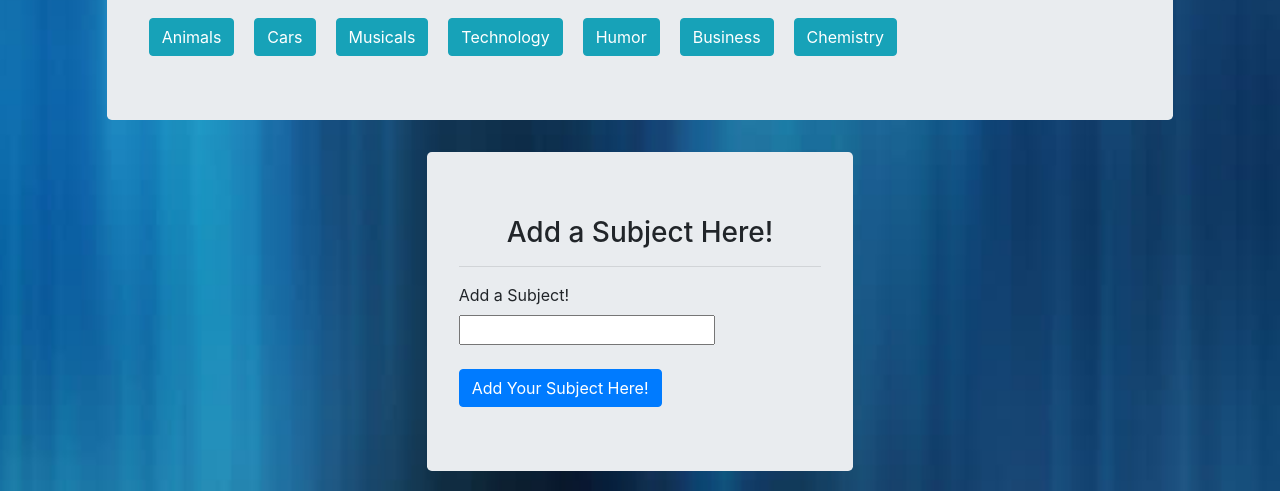
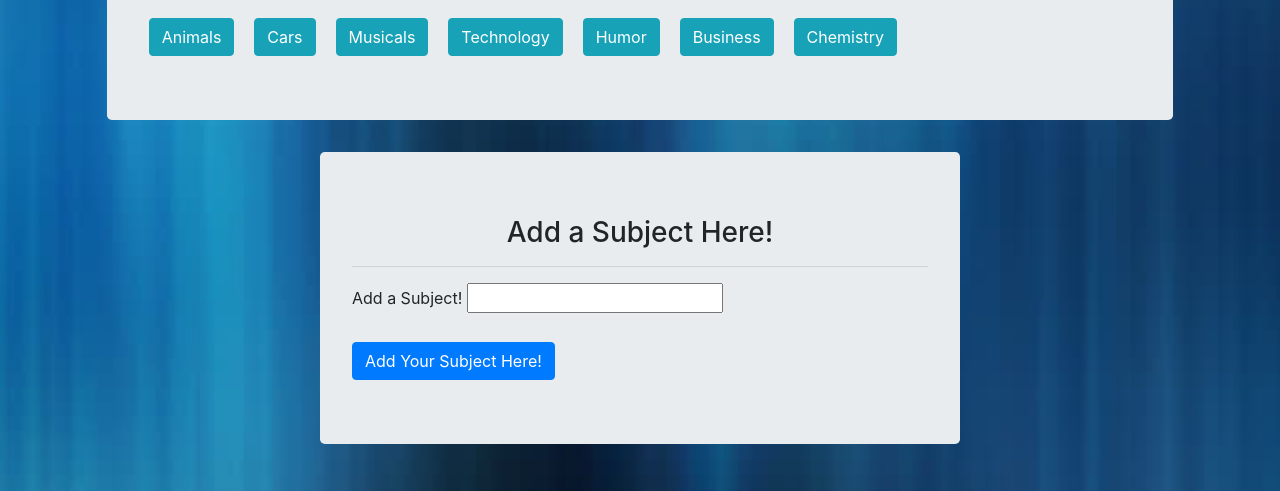
Before and after one commit to Maldrek/Giphy-Producer, a plain HTML site: page index.html in a window 1280 px wide. Shown: the part 180-671 px from the top of the page. Drawn offline with nearby package versions, Linux system fonts and the light colour scheme.

Commit message:
changed form size to better fit responsiveness

```diff
--- a/assets/giphy.css
+++ b/assets/giphy.css
@@ -47,6 +47,17 @@ button {
     margin: 10px;
 }
 
+#add-array-buttons {
+    display: block;
+    overflow: auto;
+}
+
+form {
+    display: block;
+    overflow: auto;
+    position: relative;
+}
+
 .start-stop {
     float: left;
     height:225px;
--- a/index.html
+++ b/index.html
@@ -23,7 +23,7 @@
             </div>
         </row>
         <row>
-            <div id="add-array-buttons" class="jumbotron col-lg-4 col-md-4 col-sm-4 col-xs-4 mt-3 mx-auto">
+            <div id="add-array-buttons" class="jumbotron col-lg-6 col-md-6 col-sm-6 col-xs-6 mt-3 mx-auto">
                 <row>
                     <h3>Add a Subject Here!</h3>
                 </row>
```
